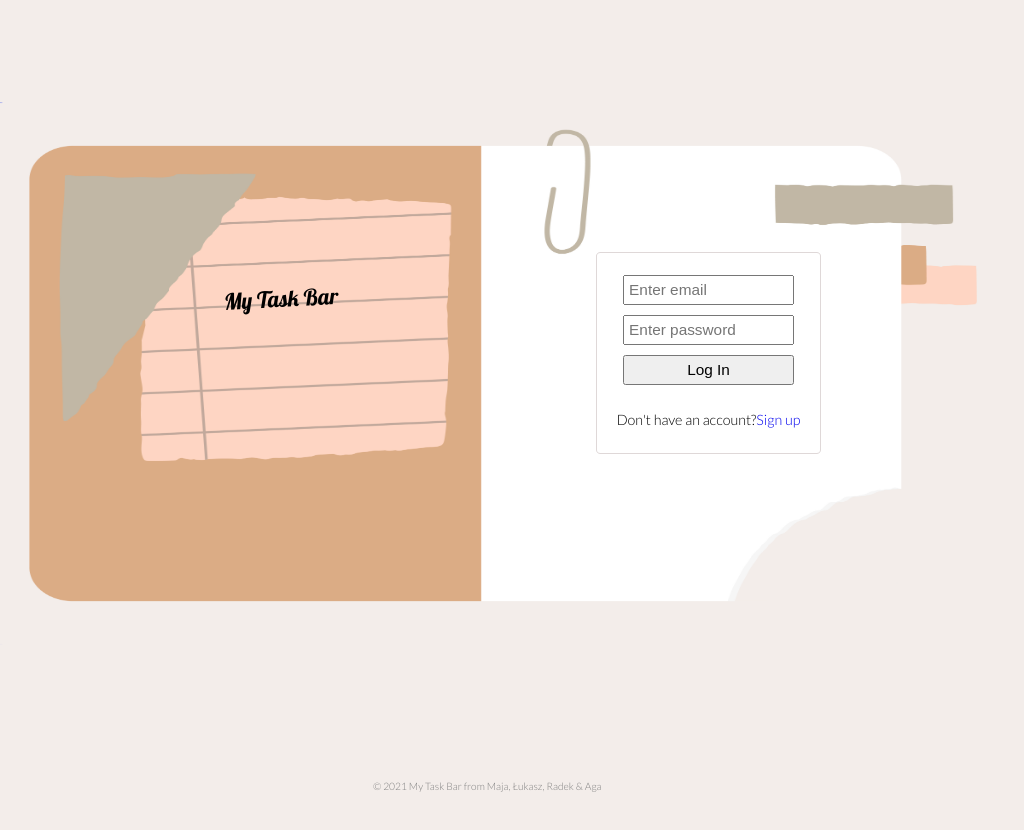
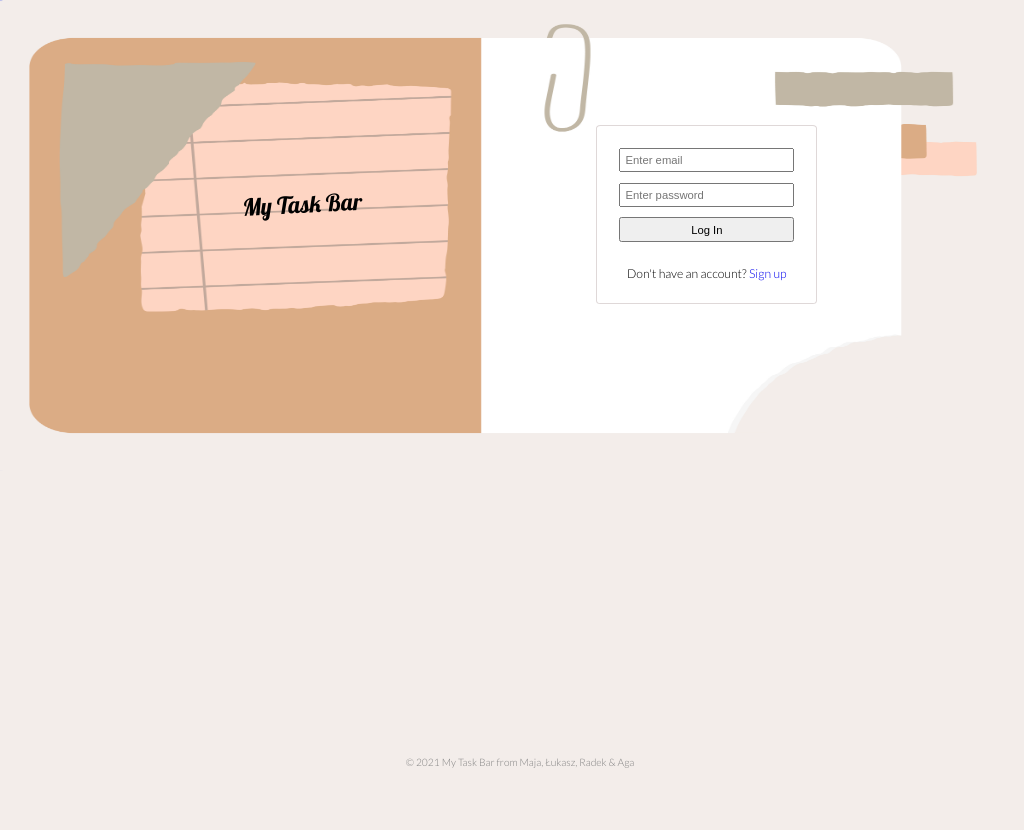
Before and after one commit to infoshareacademy/jfdzr2-nuclear-penguins, a React (Create React App) app: page /footer in a window 1024 px wide. Shown: the top 830 px of the page. After the commit the page ends 800 px from the top, so only its background shows below. Built offline with nearby package versions, Linux system fonts and the light colour scheme.

Commit message:
css file structure change grid replaced with flex

```diff
--- a/src/components/login/Login.css
+++ b/src/components/login/Login.css
@@ -1,50 +1,23 @@
 * {
   box-sizing: border-box;
-
 }
 
 html {
-    height: 100%;
+  background: url("/src/assets/backgroundScreen.png") no-repeat;
+  background-color: rgba(243, 237, 234, 255);
+  background-size: 100vw 46vw;
 }
 
-
-  main {
+.main-container {
+  display: flex;
   font-family: "Lato", sans-serif;
   color: black;
   font-size: 1vw;
 }
 
-  html {
-    background-image: url("/src/assets/background1.png");
-    /* background-color: #dfdddd; */
-    /* background-color: rgb(239, 233, 230); */
-    background-color: rgba(243,237,234,255);
-
-
-    background-repeat: no-repeat;
-    background-size: 100vw 53vw;
-    /* background-color: rgb(255, 224, 204); */
-  }
-
-  .grid-container {
-    display: grid;
-    grid-template-columns: 1fr 1fr 1fr 1fr 1fr 1fr;
-    grid-template-rows: (repeat(7, minmax(100vw, auto)));
-  }
-
-  .app-name {
-    grid-column: 2/3;
-    grid-row: 3/5;
-  }
-
 .log-in-form {
-    grid-column: 4/6;
-    grid-row: 3/5;
-  }
-
-  .footer {
-    grid-column: 1/8;
-    grid-row: 1/8;
+  display: flex;
+  margin-left: 19%;
 }
 
 div.app-name-mobile {
@@ -53,28 +26,26 @@
 
 div.app-name {
   font-family: "Lobster", cursive;
-    font-size: 2.2vw;
+  font-size: 2.3vw;
   text-align: center;
   transform: rotate(-3deg);
   display: flex;
-    padding-top: 104%;
-    padding-left: 28%;
+  padding-top: 18.6%;
+  padding-left: 23%;
 }
-  .login-panel {
+
+div.login-panel {
   display: flex;
   flex-direction: column;
   padding-top: 3%;
   padding-bottom: 3%;
-    margin: auto;
-    margin-left: 25%;
-    margin-top: 50%;
+  margin-left: 19%;
+  margin-top: 43%;
   justify-content: center;
-    width: 20vw;
-    border: 1px rgb(223, 216, 216);
-    border-style: solid;
+  width: 26vw;
+  border: solid 1px rgb(223, 216, 216);
   background-color: white;
   text-align: center;
-    border-radius: 1%;
   border-radius: 2%;
 }
 
@@ -83,10 +54,10 @@
   padding-bottom: 4%;
   padding-top: 4%;
 }
+
 form {
   margin-top: 4%;
-     margin-bottom: 6%;
-
+  margin-bottom: 5%;
 }
 
 div.flex-div {
@@ -96,31 +67,6 @@
   justify-content: center;
 }
 
-  .x .x-or {
-    flex-direction: row;
-    display: inline-block;
-  }
-
-  .x {
-    border-color: rgb(223, 216, 216);
-    background-color: rgb(223, 216, 216);
-    height: 0.5px;
-    width: auto;
-    margin-top: 10px;
-    margin-left: 11px;
-    margin-right: 11px;
-  }
-
-  .x-or {
-    color: grey;
-    margin-top: 5px;
-    padding-top: 5%;
-    font-size: 14px;
-    font-family: sans-serif;
-  }
-
-
-
 input.input-design {
   width: 70%;
   height: 2vw;
@@ -128,10 +74,10 @@
 }
 
 input.input-design,
-  input.login-button,
-  div.x-or {
-    font-size: 1vw;
+input.login-button {
+  font-size: 0.9vw;
 }
+
 .login-button {
   width: 70%;
   height: 2vw;
@@ -146,64 +92,24 @@
   padding-top: 2%;
 }
 
-  select#menu {
+/* select#menu {
     display: flex;
     margin-left: 45%;
-    /* margin-top: 17px; */
     margin-top: 4%;
     width: 90px;
     width: 22%;
     height: 25%;
-    /* font-size: 15px; */
     font-size: 0.9vw;
     background: none;
     border: 2px solid #edeff0;
     padding: 6px;
-  }
-
-  .footer {
-    display: inline;
-    /* justify-content: center; */
-  }
+  } */
 
 div.footer-list {
   display: flex;
-    /* justify-content: space-between; */
   justify-content: center;
-    margin-right: 10%;
+  margin-right: 0%;
   margin-top: 10vw;
-  }
-
-  .footer-ul {
-    display: flex;
-    flex-direction: row;
-    list-style: none;
-    position: relative;
-    margin-left: 3%;
-    margin-right: 3%;
-  }
-
-  footer.footer {
-    margin-left: 18%;
-    margin-right: 15%
-  }
-
-  .li-kzy1,
-  .li-kzy2,
-  .li-kzy3 {
-    width: auto;
-    padding: 8px;
-    font-size: 0.8vw;
-    font-family: "Lato", sans-serif;
-    color: #552b00;
-    font-weight: bold;
-    text-align: -webkit-match-parent;
-  }
-
-  ul.footer-ul {
-    margin: 0;
-    padding: 0;
-    font-weight: bold;
 }
 
 span.authors {
@@ -216,171 +122,88 @@
   /* display: none; */
 }
 
-
-
-  nav.footer-nav {
-    font-weight: bold;
-  }
-
 .freepik {
   display: flex;
-    padding-top: 0.5%;;
-    text-align: right;
+  padding-top: 4.5px;
+  text-align: center;
   text-decoration: none;
-    font-size: 0.8vw;
+  font-size: 1 vw;
   font-family: "Lato", sans-serif;
   color: grey;
   display: none;
 }
 
-  #container{
+#container {
   position: fixed;
-    /* margin-top: 38.5%;; */
-    bottom: 1%;
-    width: 64%;
+  bottom: 4%;
+  width: 100%;
 }
 
 /* MEDIA */
+
 @media (min-width: 320px) and (max-width: 480px) {
-
-     #container{
-     margin-top: 130%;
-     position: fixed;
+  html {
+    background: url("/src/assets/backgroundMobile.jpg") no-repeat center center
+      fixed;
+    background-size: 100% 100%;
   }
-
-   main {
-     font-size: 3.5vw;
-   }
-
-   html{
-     background: url("/src/assets/93977_mobile_V3x.jpg") no-repeat center center fixed;
-     background-size: 100% 100%;
-
-   }
-
   .box {
     display: flex;
     flex-direction: column;
-
   }
   div.app-name {
     display: none;
   }
   div.app-name-mobile {
     display: flex;
+    justify-content: center;
     font-family: "Lobster", cursive;
-     justify-content: center;
-     text-align: center;
-     font-size: 25px;
-     padding-bottom: 0;
-     padding-top: 2%;
+    font-size: 26px;
+    padding-top: 3%;
   }
-
   div.login-panel {
-     width: 59%;
-     /* height: 100%; */
-     margin-left: 18%;
-     margin-top: 37%;
+    width: 53vw;
+    font-size: 3.5vw;
+    margin-left: 0%;
+    margin-top: 49%;
     padding-top: 4%;
     padding-bottom: 2%;
   }
-
-
-
-   p#sign-up-option, p#sign-up-option-2 {
+  p#sign-up-option,
+  p#sign-up-option-2 {
     margin-bottom: 0;
     padding: 0;
   }
-
-
-
-   select#menu {
+  input.input-design,
+  input.login-button {
+    width: 80%;
+    height: 7vw;
+    font-size: 3.7vw;
+  }
+  span.authors {
+    font-size: 3.3vw;
+    padding: 1px;
+    width: 100%;
+    display: flex;
+    justify-content: center;
+    /* display: none; */
+  }
+  .freepik {
+    display: flex;
+    font-size: 3vw;
     display: none;
   }
-
-   div.footer-list {
-     display: flex;
-     justify-content: center;
-     flex-direction: column;
-     flex-flow: wrap;
-     margin-right: 5%;
 }
 
-   nav.footer-nav {
-     margin-right: 30%;
-     margin-left: 30%;
+@media (min-width: 481px) and (max-width: 768px) and (orientation: portrait) {
+  html {
+    background: url("/src/assets/backgroundMobile.jpg") no-repeat center center
+      fixed;
+    background-size: 100% 102%;
   }
-
-   input.input-design, input.login-button {
-     width: 83%;
-     height: 7.2vw;
-     /* padding-left: 2%; */
-     font-size: 3.7vw;
-   }
-
-   .locations {
-     display: none;
-   }
-
-   span.authors {
-    font-size: 2.5vw;
-     padding: 1px;
-     width: 100%;
-     /* display: none; */
-
-   }
-
-
-   .freepik {
-    display: flex;
-    padding-top: 0.5%;;
-    text-align: right;
-    text-decoration: none;
-    font-size: 2vw;
-    font-family: "Lato", sans-serif;
-    color: grey;
-    display: none;
-  }
-
-   .li-kzy1,
-   .li-kzy2,
-   .li-kzy3 {
-     font-size: 2.8vw;
-   }
-
-
-   div.x-or {
-     font-size: 3vw;
-     padding: 0
-
-   }
-
-    }
-
-
-
-    @media (min-width: 481px) and (max-width: 768px) and (orientation: portrait) {
-
-
-    #container{
-      margin-top: 130%;
-      position: fixed;
-    }
-
-    main {
-      font-size: 3vw;
-    }
-
-    html{
-      background: url("/src/assets/93977_mobile_V3x.jpg") no-repeat center center fixed;
-      background-size: 100% 102%;
-
-    }
-
   .box {
     display: flex;
     flex-direction: column;
-
   }
   div.app-name {
     display: none;
@@ -394,105 +217,50 @@
     padding-bottom: 0;
     padding-top: 2%;
   }
-
   div.login-panel {
     width: 57%;
-      /* height: 100%; */
-      margin-left: 18%;
+    margin-left: 7%;
     margin-top: 37%;
-         padding-top: 2%;
-         padding-bottom: 1%;
+    padding: 1%;
+    font-size: 2.8vw;
   }
-
-
-    p#sign-up-option, p#sign-up-option-2 {
+  p#sign-up-option,
+  p#sign-up-option-2 {
     margin-bottom: 0;
     padding: 0;
   }
-
-    select#menu {
-    display: none;
-    }
-
   div.footer-list {
-      display: flex;
-      justify-content: center;
-      flex-direction: column;
-      flex-flow: wrap;
-      /* margin-top: 140px; */
-
     margin-right: 5%;
   }
-
-    nav.footer-nav {
-      margin-right: 30%;
-      margin-left: 30%;
-    }
-
-    input.input-design, input.login-button {
+  input.input-design,
+  input.login-button {
     width: 79%;
     height: 6vw;
-      /* padding-left: 2%; */
-      font-size: 3vw;
+    font-size: 2.8vw;
   }
-
-    .locations {
-      display: none;
-    }
-
   span.authors {
     font-size: 2.5vw;
     padding: 1px;
     width: 100%;
+    display: flex;
+    justify-content: center;
     /* display: none; */
-
+  }
+  .freepik {
+    display: flex;
+    font-size: 2vw;
+    display: none;
+  }
 }
 
-
-    .freepik {
-     display: flex;
-     padding-top: 0.5%;;
-     text-align: right;
-     text-decoration: none;
-     font-size: 2vw;
-     font-family: "Lato", sans-serif;
-     color: grey;
-     display: none;
+@media (min-width: 769px) and (max-width: 1024px) and (orientation: portrait) {
+  html {
+    background: url("/src/assets/backgroundMobile.jpg") no-repeat center center fixed;
+    background-size: 100% 100%;
   }
-
-    .li-kzy1,
-    .li-kzy2,
-    .li-kzy3 {
-      font-size: 2.5vw;
-    }
-
-
-
-    }
-
-
-    @media (min-width: 769px) and (max-width: 1024px) and (orientation: portrait) {
-
-
-        #container{
-        margin-top: 130%;
-        position: fixed;
-      }
-
-      main {
-        font-size: 2.7vw;
-      }
-
-      html{
-        background: url("/src/assets/93977_mobile_V3x.jpg") no-repeat center center fixed;
-        background-size: 100% 100%;
-
-      }
-
   .box {
     display: flex;
     flex-direction: column;
-
   }
   div.app-name {
     display: none;
@@ -502,129 +270,88 @@
     font-family: "Lobster", cursive;
     justify-content: center;
     text-align: center;
-        font-size: 40px;
+    font-size: 45px;
     padding-bottom: 0;
     padding-top: 3%;
   }
+  div.login-panel {
+    width: 51%;
+    margin-left: 10%;
+    margin-top: 26%;
+    padding-top: 1%;
+    padding-bottom: 1%;
+    font-size: 2.6vw;
+  }
+  p#sign-up-option,
+  p#sign-up-option-2 {
+    margin-bottom: 0;
+    padding: 0;
+  }
+  input.input-design,
+  input.login-button {
+    width: 77%;
+    height: 5.5vw;
+    font-size: 2.6vw;
+  }
+  span.authors {
+    font-size: 2vw;
+    padding: 1px;
+    display: flex;
+    justify-content: center;
+    /* display: none; */
+  }
+  .freepik {
+    display: flex;
+    font-size: 2vw;
+    display: none;
+  }
+}
+
+@media (min-width: 769px) and (max-width: 1024px) and (orientation: landscape) {
+  html {
+    display: inherit;
+  }
+  p#sign-up-option {
+    font-size: 1.2vw;
+  }
+  div.login-panel {
+    margin-left: 17%;
+    margin-top: 44%;
+    padding-top: 1%;
+    padding-bottom: 1%;
+  }
+  input.input-design,
+  input.login-button {
+    width: 80%;
+    height: 2.4vw;
+    font-size: 1.1vw;
+  }
+}
+
+@media (min-width: 1025px) and (max-width: 1200px) {
+  html {
+    display: inherit;
+  }
 
   div.login-panel {
-        width: 51%;
-        /* height: 100%; */
-        margin-left: 20%;
-        margin-top: 26%;
+    margin-left: 16%;
+    margin-top: 44%;
     padding-top: 1%;
     padding-bottom: 1%;
   }
 
-
-      p#sign-up-option, p#sign-up-option-2 {
-        margin-bottom: 0;
-        padding: 0;
-      }
-
-      select#menu {
-      display: none;
-      }
-
-      div.footer-list {
-        display: flex;
-        justify-content: center;
-        flex-direction: column;
-        flex-flow: wrap;
-        margin-right: 5%;
-      }
-
-      nav.footer-nav {
-        margin-right: 30%;
-        margin-left: 30%;
-      }
-
-      input.input-design, input.login-button {
-        width: 77%;
-        height: 5.5vw;
-        /* padding-left: 2%; */
-        font-size: 2.6vw;
-      }
-
-      .locations {
-        display: none;
-      }
-
-      span.authors {
-        font-size: 2vw;
-        padding: 1px;
-        width: 90%;
-        /* display: none; */
-      }
-
-
-      .freepik {
-       display: flex;
-       padding-top: 0.5%;;
-       text-align: right;
-       text-decoration: none;
-       font-size: 2vw;
-       font-family: "Lato", sans-serif;
-       color: grey;
-       display: none;
-     }
-
-      .li-kzy1,
-      .li-kzy2,
-      .li-kzy3 {
-        font-size: 2.2vw;
-      }
-
-
-
-    }
-
-
-
-    @media (min-width: 769px) and (max-width: 1024px) and (orientation: landscape) {
-
- html {
-    display: inherit;
-    margin-top: 10%;
+  input.input-design,
+  input.login-button {
+    font-size: 1.1vw;
   }
 
   p#sign-up-option {
-   font-size: 1.4vw;;
+    font-size: 1.2vw;
+  }
 }
 
- div.login-panel {
-  width: 67%;
-  /* height: 100%; */
-  margin-left: 25%;
-  margin-top: 42%;
-  padding-top: 1%;
-  padding-bottom: 1%;
-}
-
-
- input.input-design, input.login-button {
-  width: 77%;
-  height: 2.9vw;
-  /* padding-left: 2%; */
-  font-size: 1.5vw;
-}
-
-
-  }
-
-    @media (min-width: 1025px) and (max-width: 1200px) {
-
-      html {
-        display: inherit;
-        margin-top: 10%;
-     }
-
-
-
-  }
 @media (min-width: 1201px) and (max-width: 2000px) {
   html {
-      display: inherit;
     margin-top: 5%;
   }
 }
--- a/src/components/login/Login.js
+++ b/src/components/login/Login.js
@@ -1,20 +1,13 @@
-
 import "./Login.css";
-
 
 function Login() {
   return (
-
-      <main>
-      <article    className="grid-container box">
-
+    <main>
+      <article className="main-container box">
         <div className="app-name-mobile">My Task Bar</div>
         <div className="app-name">My Task Bar</div>
-
-
         <div className="log-in-form">
           <div className="login-panel">
-
             <form action="#">
               <p>
                 <label htmlFor="email"></label>
@@ -42,43 +35,33 @@ function Login() {
               />
             </form>
             <div className="flex-div">
-
               <div className="sign-up">
                 <p id="sign-up-option">
                   Don't have an account?
-                  <a id="sign-up-option-2" href="link">Sign up</a>
+                  <a id="sign-up-option-2" href="link">
+                    {" "}
+                    Sign up
+                  </a>
                 </p>
               </div>
             </div>
           </div>
-
         </div>
-
         <footer className="footer" id="container">
           <div className="footer-list">
-            <nav className="footer-nav">
-              {/* <ul className="footer-ul">
-                <li className="li-kzy1">ABOUT</li>
-                <li className="li-kzy1">HELP</li>
-                <li className="li-kzy1">PRESS</li>
-                <li className="li-kzy3">DEVELOPERS</li>
-                <li className="li-kzy1">API</li>
-                <li className="li-kzy2">PRIVACY</li>
-                <li className="li-kzy1">TERMS</li>
-                <li className="li-kzy2 locations">LOCATIONS</li>
-
-              </ul> */}
-            </nav>
-            <span className="authors">© 2021 My Task Bar from Maja, Łukasz, Radek & Aga</span>
-           <span className="freepik"> <a href="http://www.freepik.com" className="freepik">Background photo designed by rawpixel.com / Freepik</a></span>
+            <span className="authors">
+              © 2021 My Task Bar from Maja, Łukasz, Radek & Aga
+            </span>
+            <span className="freepik">
+              {" "}
+              <a href="http://www.freepik.com" className="freepik">
+                Background photo designed by rawpixel.com / Freepik
+              </a>
+            </span>
           </div>
         </footer>
-        </article>
-      </main>
-
-
-
-
+      </article>
+    </main>
   );
 }
 
```
Also changed, not shown: src/assets/backgroundMobile.jpg (renamed from src/assets/93977_mobile_V3x.jpg), src/assets/backgroundScreen.png (renamed from src/assets/background1.png). Lines whose indentation alone changed are shown as unchanged.
